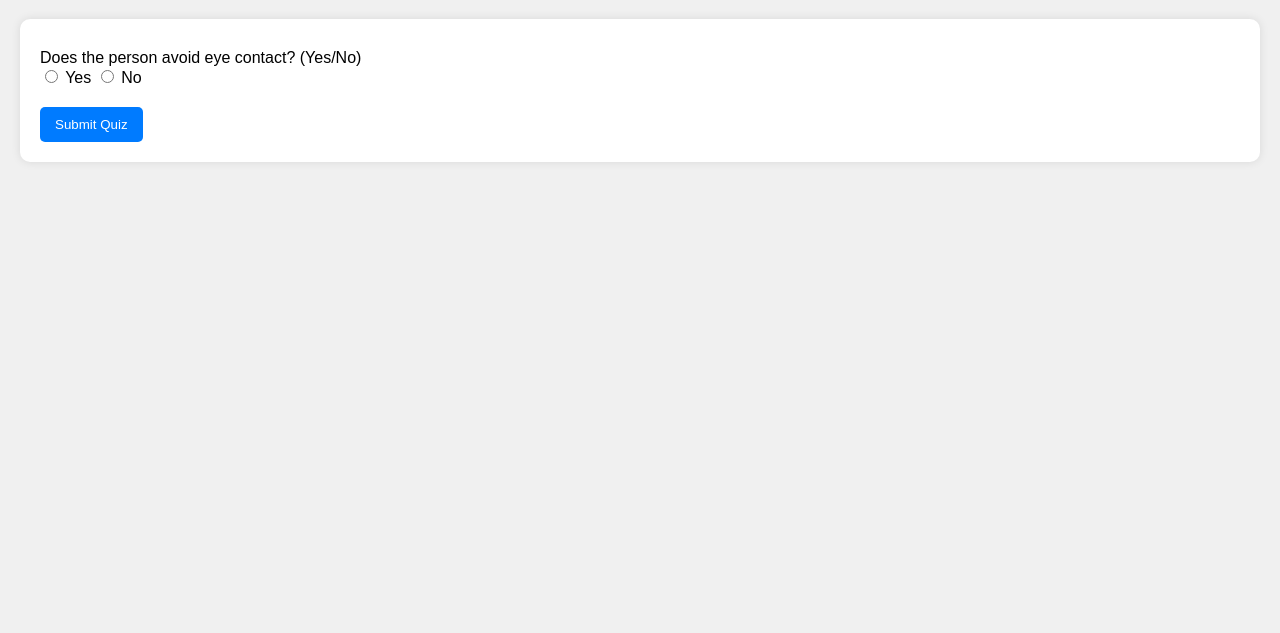
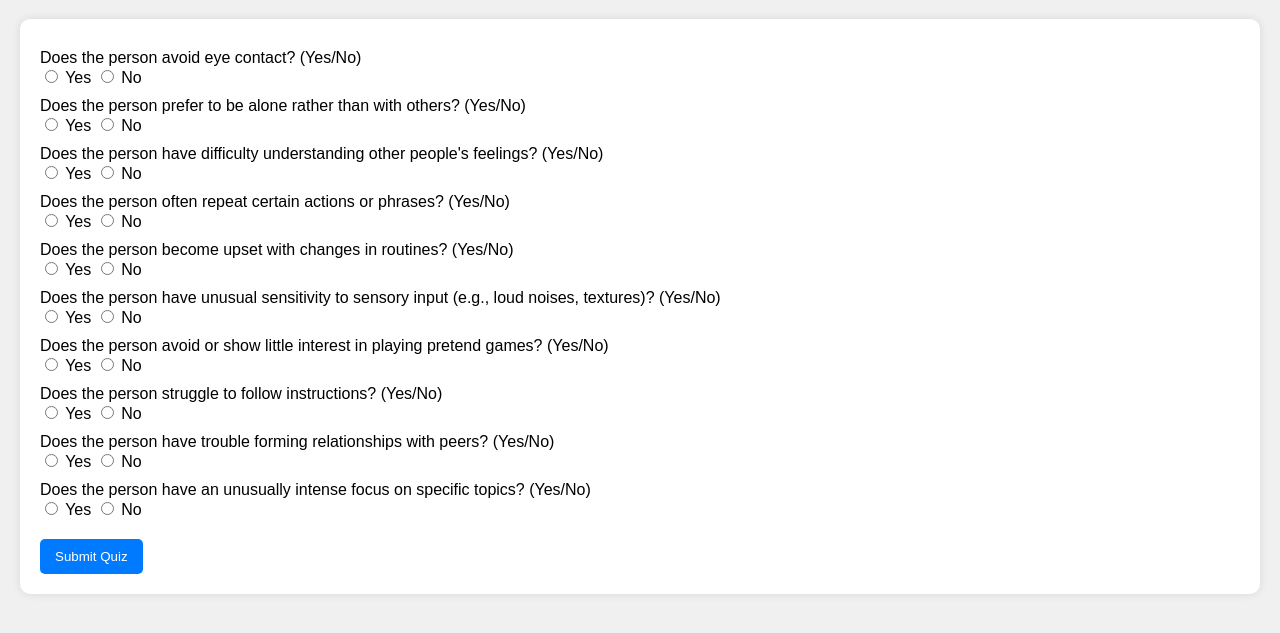
Before and after one commit to sathwikpl69/ASDScreeningTool, a plain HTML site: page Frontend/index.html in a window 1280 px wide. Shown: the part 61-694 px from the top of the page. Drawn offline with Linux system fonts and the light colour scheme.

Commit message:
added quiz question

```diff
--- a/Frontend/index.html
+++ b/Frontend/index.html
@@ -13,7 +13,43 @@
         <input type="radio" name="q1" value="1"> Yes
         <input type="radio" name="q1" value="0"> No
         <br>
-        <!-- Add more questions similarly -->
+        <label for="q2">Does the person prefer to be alone rather than with others? (Yes/No)</label>
+        <input type="radio" name="q2" value="1"> Yes
+        <input type="radio" name="q2" value="0"> No
+        <br>
+        <label for="q3">Does the person have difficulty understanding other people's feelings? (Yes/No)</label>
+        <input type="radio" name="q3" value="1"> Yes
+        <input type="radio" name="q3" value="0"> No
+        <br>
+        <label for="q4">Does the person often repeat certain actions or phrases? (Yes/No)</label>
+        <input type="radio" name="q4" value="1"> Yes
+        <input type="radio" name="q4" value="0"> No
+        <br>
+        <label for="q5">Does the person become upset with changes in routines? (Yes/No)</label>
+        <input type="radio" name="q5" value="1"> Yes
+        <input type="radio" name="q5" value="0"> No
+        <br>
+        <label for="q6">Does the person have unusual sensitivity to sensory input (e.g., loud noises, textures)? (Yes/No)</label>
+        <input type="radio" name="q6" value="1"> Yes
+        <input type="radio" name="q6" value="0"> No
+        <br>
+        <label for="q7">Does the person avoid or show little interest in playing pretend games? (Yes/No)</label>
+        <input type="radio" name="q7" value="1"> Yes
+        <input type="radio" name="q7" value="0"> No
+        <br>
+        <label for="q8">Does the person struggle to follow instructions? (Yes/No)</label>
+        <input type="radio" name="q8" value="1"> Yes
+        <input type="radio" name="q8" value="0"> No
+        <br>
+        <label for="q9">Does the person have trouble forming relationships with peers? (Yes/No)</label>
+        <input type="radio" name="q9" value="1"> Yes
+        <input type="radio" name="q9" value="0"> No
+        <br>
+        <label for="q10">Does the person have an unusually intense focus on specific topics? (Yes/No)</label>
+        <input type="radio" name="q10" value="1"> Yes
+        <input type="radio" name="q10" value="0"> No
+        <br>
+
         <button type="submit">Submit Quiz</button>
     </form>
     <p id="result"></p>
```
